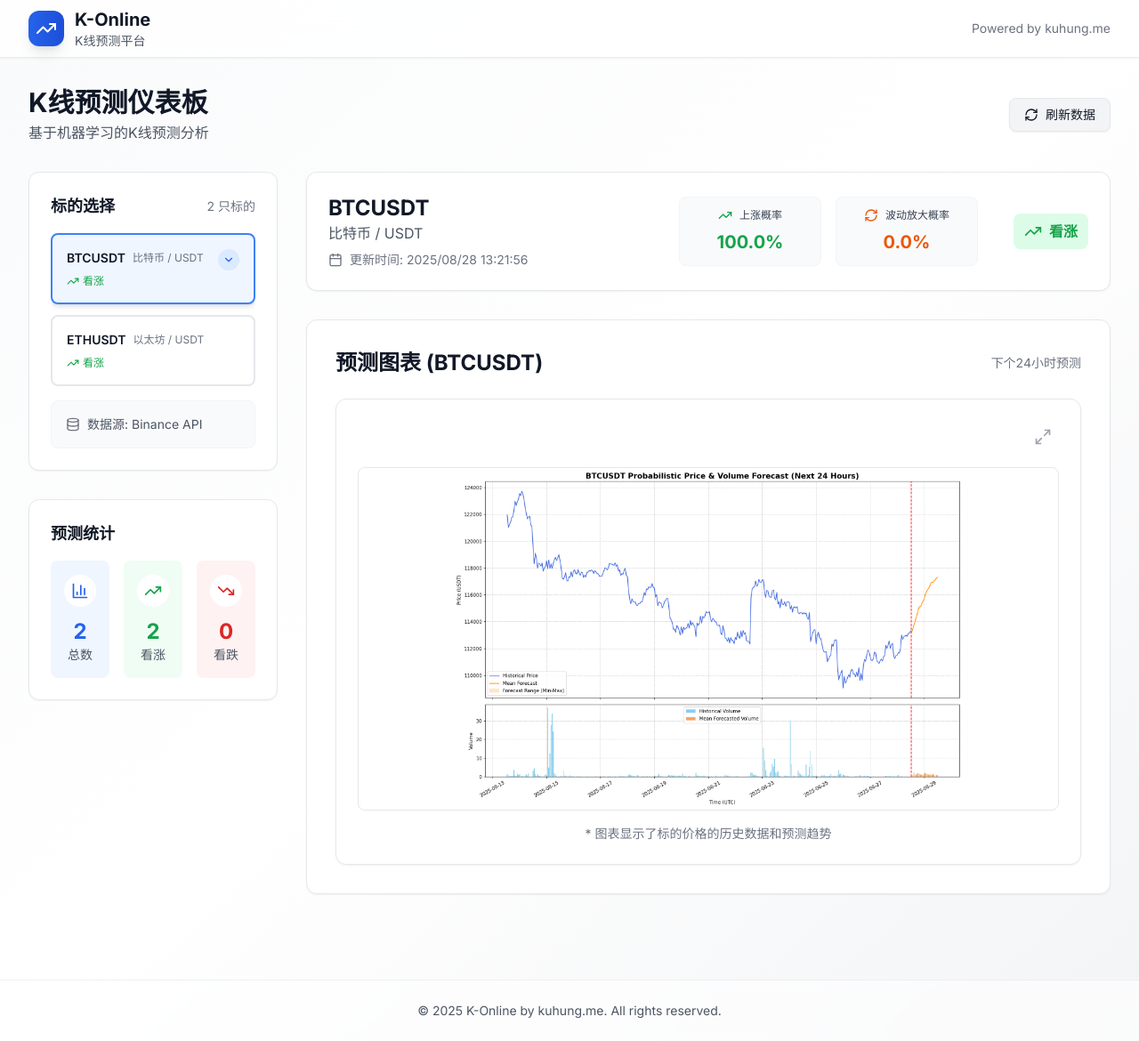
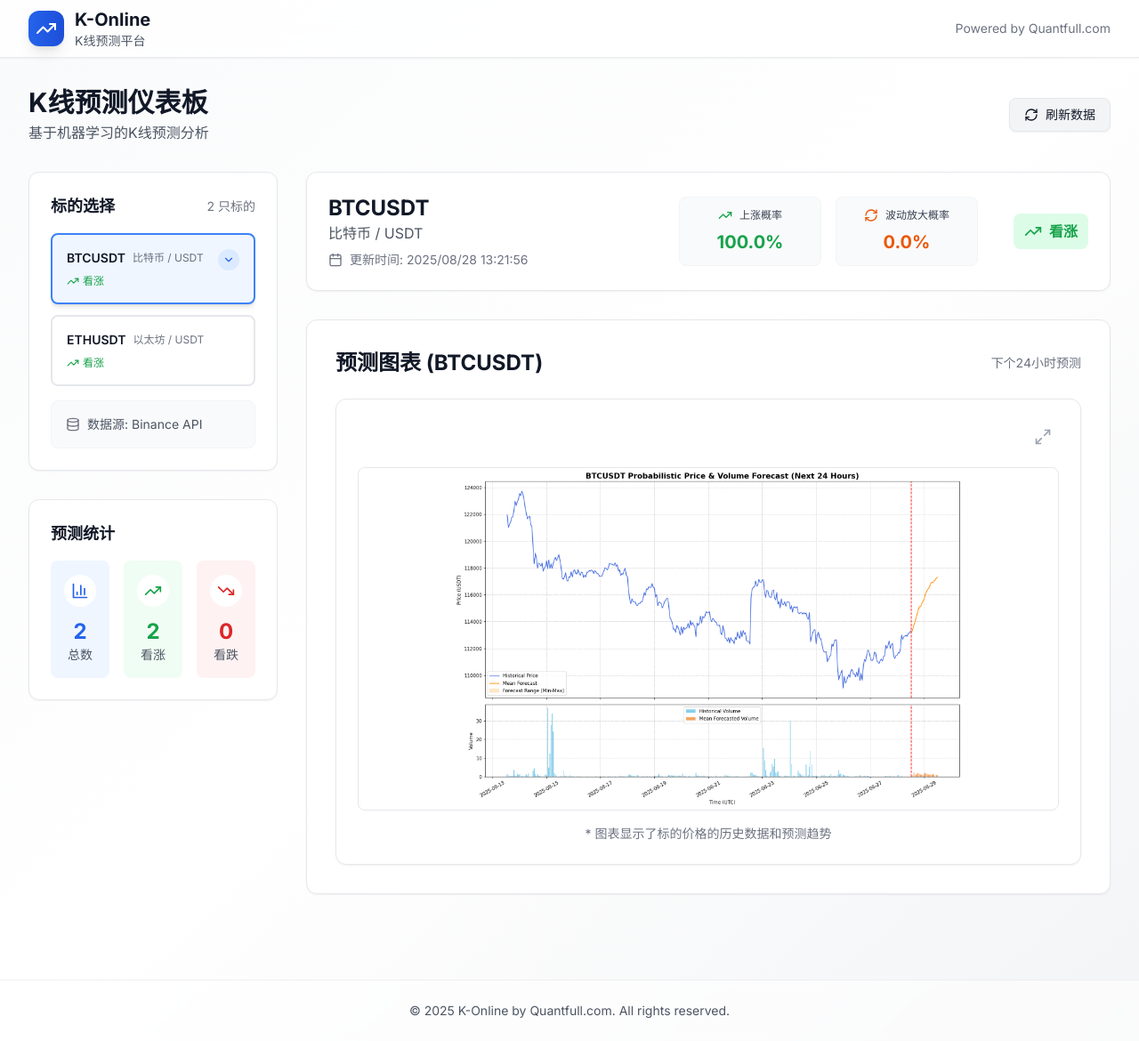
Before and after one commit to kuhung/k-online, a React (Vite) app in the folder web/: page / in a window 1280 px wide. Shown: the whole page at 89% size. Built offline with nearby package versions, Linux system fonts and the light colour scheme.

Commit message:
[update] 更新路由配置，修改布局组件中的版权信息和链接，优化移动端选择器样式

```diff
--- a/web/src/App.tsx
+++ b/web/src/App.tsx
@@ -3,7 +3,7 @@ import { Layout, Dashboard } from '@/components';
 
 function App() {
   return (
-    <Router>
+    <Router future={{ v7_startTransition: true, v7_relativeSplatPath: true }}>
       <Layout>
         <Routes>
           <Route path="/" element={<Dashboard />} />
--- a/web/src/components/Layout.tsx
+++ b/web/src/components/Layout.tsx
@@ -21,9 +21,14 @@ export const Layout: React.FC<LayoutProps> = ({ children }) => {
                 <p className="text-sm text-gray-600">K线预测平台</p>
               </div>
             </div>
-            <div className="text-sm text-gray-500 hidden sm:block">
-              Powered by kuhung.me
-            </div>
+            <a
+              href="https://quantfull.com"
+              target="_blank"
+              rel="noopener noreferrer"
+              className="text-sm text-gray-500 hover:text-primary-600 transition-colors hidden sm:block"
+            >
+              Powered by Quantfull.com
+            </a>
           </div>
         </div>
       </header>
@@ -39,7 +44,7 @@ export const Layout: React.FC<LayoutProps> = ({ children }) => {
       <footer className="bg-white/60 backdrop-blur-sm border-t border-gray-200/60 mt-16">
         <div className="max-w-7xl mx-auto px-4 sm:px-6 lg:px-8 py-6">
           <div className="text-center text-sm text-gray-600">
-            <p>&copy; 2025 K-Online by kuhung.me. All rights reserved.</p>
+            <p>&copy; 2025 K-Online by Quantfull.com. All rights reserved.</p>
           </div>
         </div>
       </footer>
--- a/web/src/components/StockSelector.tsx
+++ b/web/src/components/StockSelector.tsx
@@ -28,11 +28,11 @@ export const StockSelector: React.FC<StockSelectorProps> = ({
       </div>
 
       {/* 移动端下拉选择器 */}
-      <div className="block xl:hidden mb-4">
+      <div className="block xl:hidden mb-4 relative w-full">
         <select
           value={selectedSymbol || ''}
           onChange={(e) => onSymbolSelect(e.target.value)}
-          className="w-full px-4 py-3 border border-gray-300 rounded-lg focus:outline-none focus:ring-2 focus:ring-primary-500 focus:border-transparent bg-white text-sm font-medium appearance-none pr-8"
+          className="w-full px-4 py-3 border border-gray-300 rounded-lg focus:outline-none focus:ring-2 focus:ring-primary-500 focus:border-transparent bg-white text-sm font-medium pr-8 max-w-full overflow-y-auto"
         >
           <option value="">请选择标的</option>
           {symbolList.map((symbol) => {
@@ -44,9 +44,6 @@ export const StockSelector: React.FC<StockSelectorProps> = ({
             );
           })}
         </select>
-        <div className="pointer-events-none absolute inset-y-0 right-0 flex items-center px-2 text-gray-700">
-          <ChevronDown className="w-4 h-4" />
-        </div>
       </div>
 
       {/* 桌面端列表 */}
```
